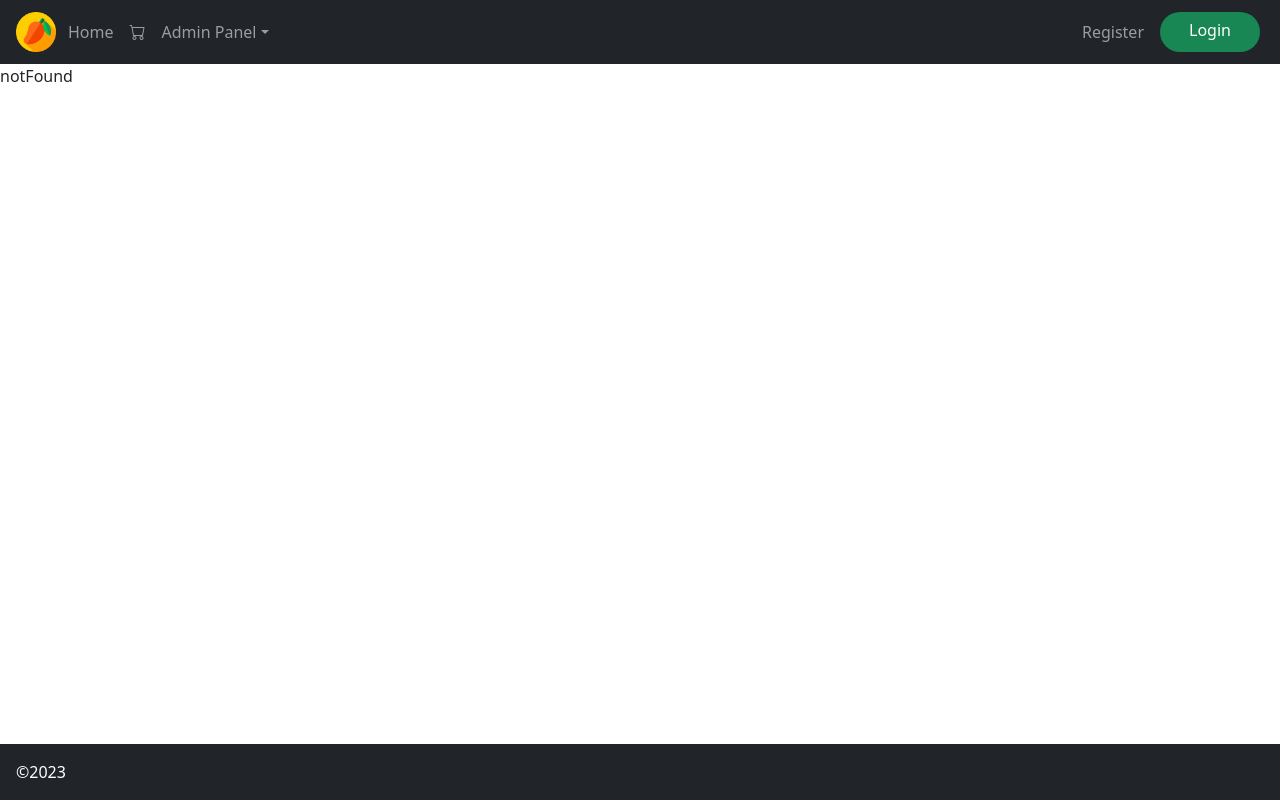
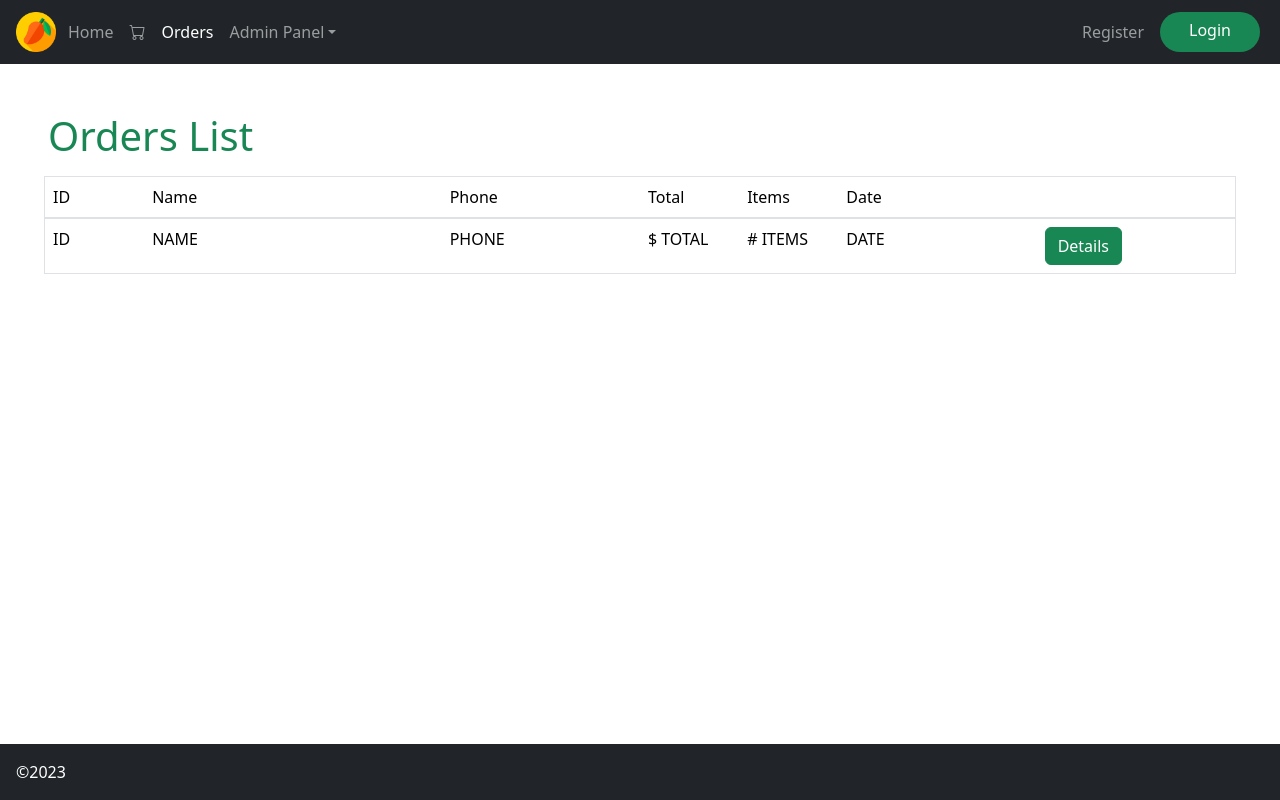
Before and after one commit to masum-rayhan/Frontend-BiteBliss, a React (Vite) app: page /order/myOrders in a window 1280 px wide. Built offline with nearby package versions, Linux system fonts and the light colour scheme; no server answers.

Commit message:
feat: My Orders UI

```diff
--- a/src/Components/Layout/Header.tsx
+++ b/src/Components/Layout/Header.tsx
@@ -60,6 +60,15 @@ const Header = () => {
                 >
                   <i className="bi bi-cart"></i>{" "}
                   {userData.nameid && `(${shoppingCartFromStore.length})`}
+                </NavLink>
+              </li>
+              <li className="nav-item">
+                <NavLink
+                  className="nav-link"
+                  aria-current="page"
+                  to="/order/myOrders"
+                >
+                  Orders
                 </NavLink>
               </li>
               {/* <li className="nav-item">
--- a/src/Container/App.tsx
+++ b/src/Container/App.tsx
@@ -3,6 +3,7 @@ import { Routes, Route } from "react-router-dom";
 import {
   Home,
   MenuItemDetails,
+  MyOrders,
   NotFound,
   OrderConfirmed,
   ShoppingCart,
@@ -72,6 +73,10 @@ const App = () => {
             path="/order/orderConfirmed/:id"
             element={<OrderConfirmed />}
           ></Route>
+          <Route
+            path="/order/myOrders"
+            element={<MyOrders />}
+          ></Route>
 
           <Route path="*" element={<NotFound />}></Route>
         </Routes>
--- /dev/null
+++ b/src/Pages/Order/MyOrders.tsx
@@ -0,0 +1,31 @@
+const MyOrders = () => {
+  return (
+    <div className="table p-5">
+      <h1 className="text-success">Orders List</h1>
+      <div className="p-2">
+        <div className="row border">
+          <div className="col-1">ID</div>
+          <div className="col-3">Name</div>
+          <div className="col-2">Phone</div>
+          <div className="col-1">Total</div>
+          <div className="col-1">Items</div>
+          <div className="col-2">Date</div>
+          <div className="col-2"></div>
+        </div>
+        <div className="row border">
+          <div className="col-1">ID</div>
+          <div className="col-3">NAME</div>
+          <div className="col-2">PHONE</div>
+          <div className="col-1">$ TOTAL</div>
+          <div className="col-1"># ITEMS</div>
+          <div className="col-2">DATE</div>
+          <div className="col-2">
+            <button className="btn btn-success">Details</button>
+          </div>
+        </div>
+      </div>
+    </div>
+  );
+};
+
+export default MyOrders;
--- a/src/Pages/index.ts
+++ b/src/Pages/index.ts
@@ -3,5 +3,6 @@ import NotFound from "./NotFound";
 import MenuItemDetails from "./MenuItemDetails";
 import ShoppingCart from "./ShoppingCart";
 import OrderConfirmed from "./Order/OrderConfirmed";
+import MyOrders from "./Order/MyOrders";
 
-export { Home, NotFound, MenuItemDetails, ShoppingCart, OrderConfirmed }
+export { Home, NotFound, MenuItemDetails, ShoppingCart, OrderConfirmed, MyOrders }
```
